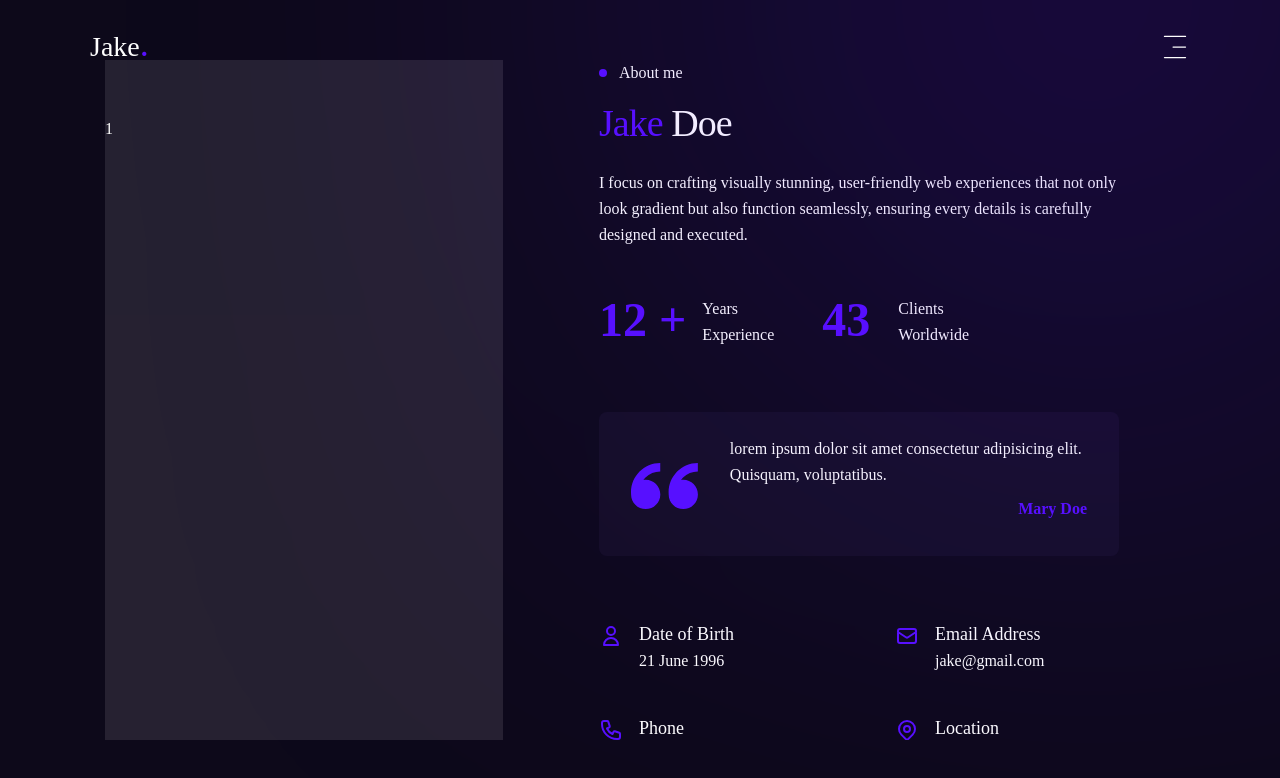
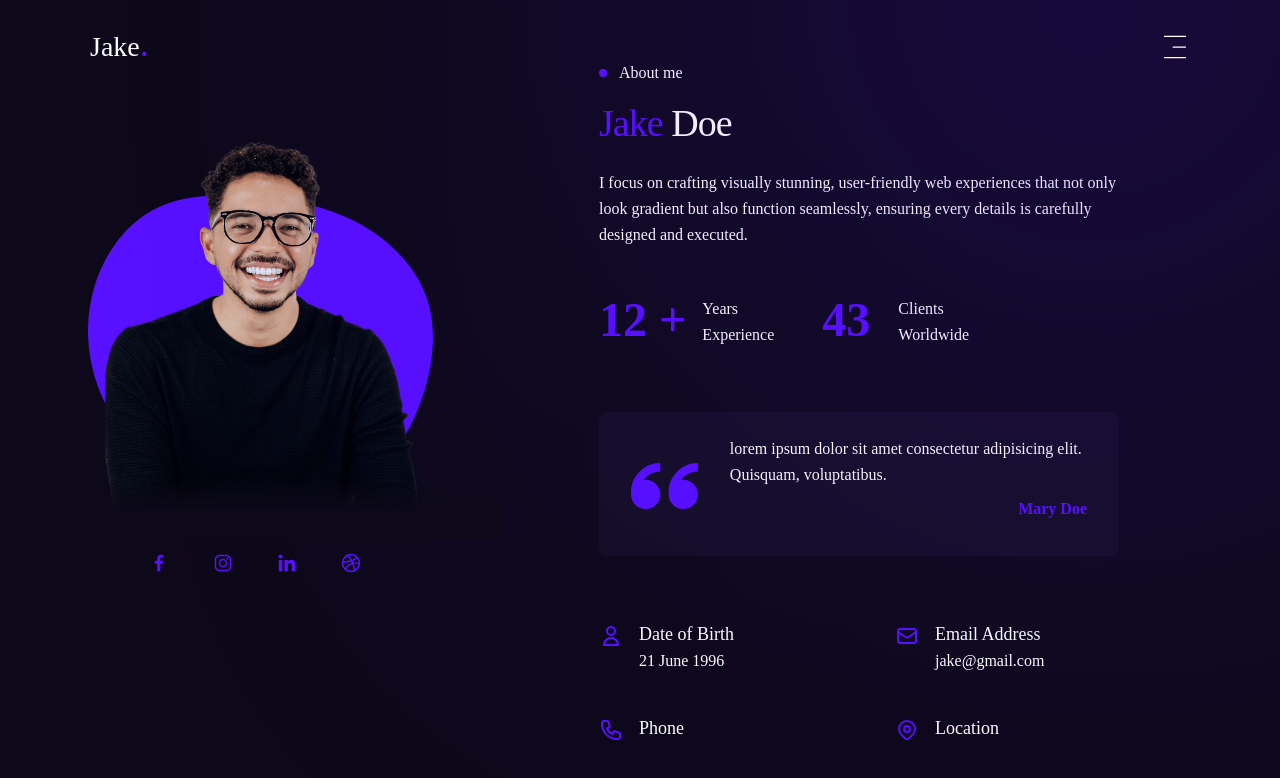
Before and after one commit to Jisap/next15-portfolio, a Next.js app: page /about in a window 1280 px wide. Shown: the top 778 px of the page. Built offline with nearby package versions, Linux system fonts and the light colour scheme; a web font is replaced by a local one.

Commit message:
added image to about.page

```diff
--- a/app/about/page.jsx
+++ b/app/about/page.jsx
@@ -8,6 +8,8 @@ import Testimonial from '@/components/Testimonial'
 import Info from '@/components/info'
 import Journey from '@/components/Journey'
 import Skills from '@/components/Skills'
+import Blob from '@/components/Blob'
+import Socials from '@/components/Socials'
 
 
 const About = () => {
@@ -23,8 +25,28 @@ const About = () => {
       <div className='container mx-auto px-0'>
         <div className='flex flex-col xl:flex-row items-center gap-24 w-full h-[680px]'>
           {/* img & social icons */}
-          <div className='hidden xl:flex w-full h-full pt-14 max-w-[430px] relative bg-pink-50/10'>
-            1
+          <div className='hidden xl:flex flex-col w-full h-full pt-14 max-w-[430px] relative'>
+            <Image
+              src="/assets/avatar.png"
+              alt="Jake Doe"
+              width={320}
+              height={496}
+              className='z-20 relative'
+            />
+
+            {/* overlay */}
+            <div className='w-full h-[60px] absolute left-0 top-[420px] right-0 bg-gradient-to-t from-primary via-primary z-30'></div>
+
+            {/* blob */}
+            <div className='absolute top-[80px] -left-[80px] z-10'>
+              <Blob containerStyles="w-[420px] h-[420px]"/>
+            </div>
+
+            {/* socials */}
+            <Socials
+              containerStyles="flex gap-4 z-40 w-max transform translate-x-[30px]"
+              iconStyles="w-[48px] h-[48px] text-[22px] text-accent hover:text-accent-hover transition-all flex items-center justify-center rounded-full cursor-pointer"
+            />
           </div>
 
           {/* scroll area */}
--- a/components/Skills.jsx
+++ b/components/Skills.jsx
@@ -44,8 +44,8 @@ const skills = [
 
 const Skills = () => {
   return (
-    <div className='h2 mb-8'>
-      <h2>My <span className='text-accent'>skills</span></h2>
+    <div className='h2'>
+      <h2 className='mb-8'>My <span className='text-accent'>skills</span></h2>
       <div className='flex flex-wrap gap-6 max-w-sm xl:max-w-none'>
         {skills.map((item, index) => {
           return (
```
